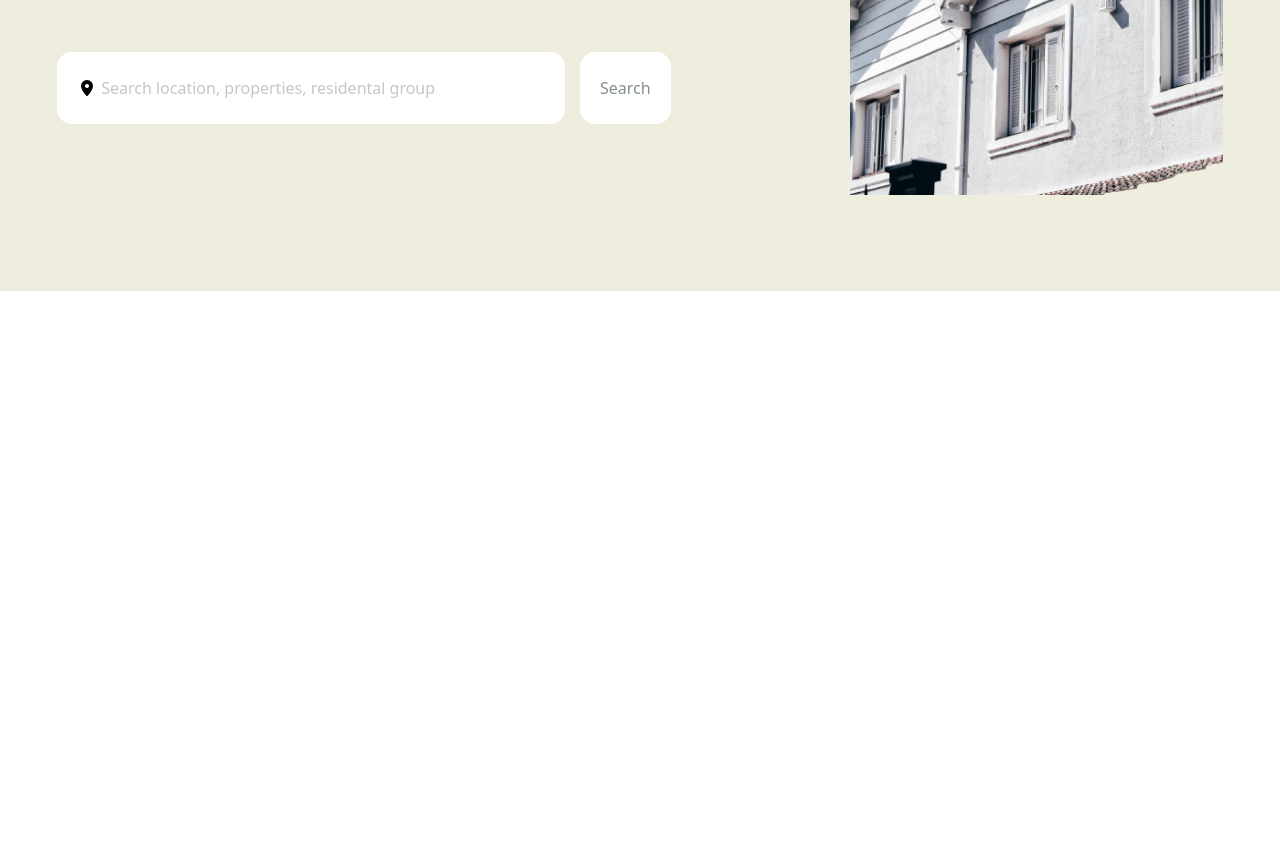
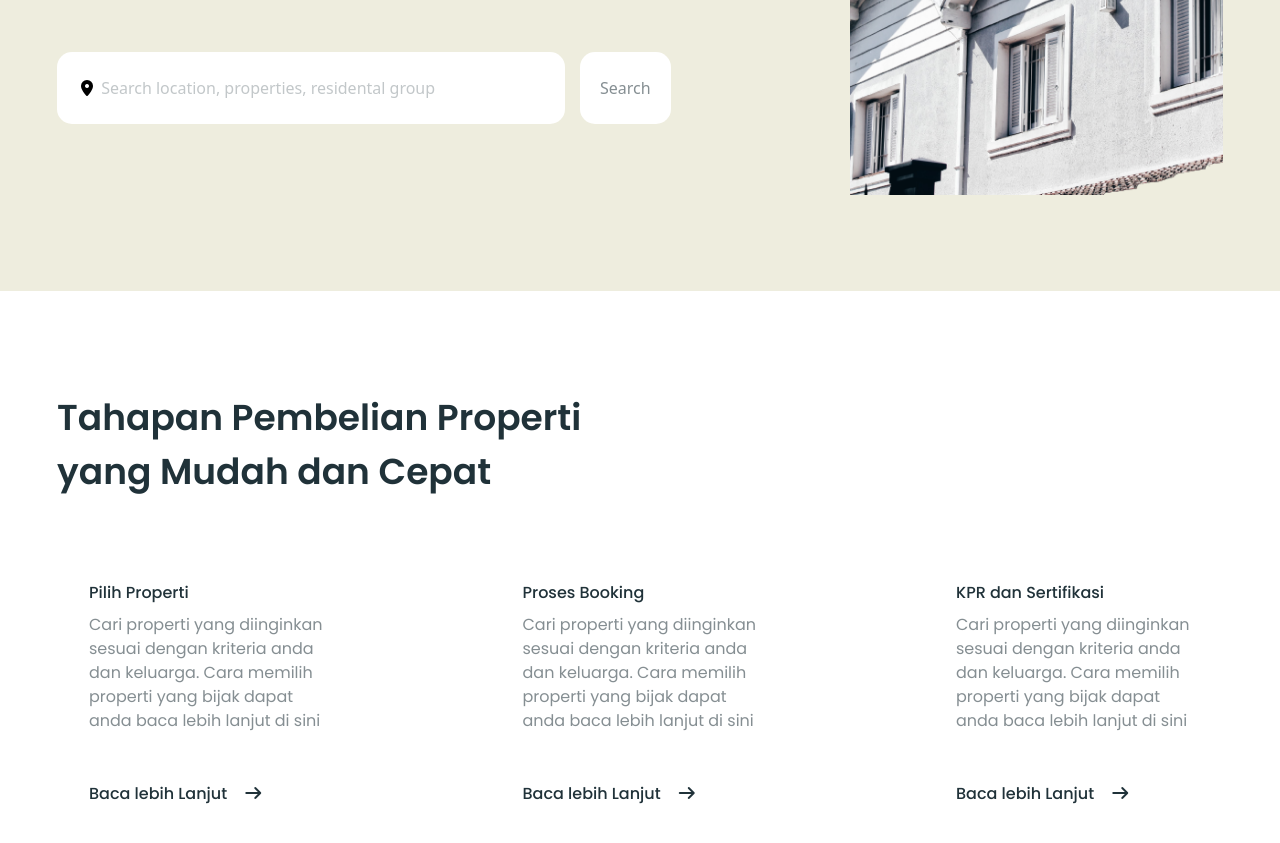
Before and after one commit to Sijan666/omahFigma, a website: page index.html in a window 1280 px wide. Shown: the part 565-1408 px from the top of the page. Before the commit the page ends 856 px from the top, so only its background shows below. Drawn offline with Linux system fonts and the light colour scheme.

Commit message:
add service part

```diff
--- a/index.html
+++ b/index.html
@@ -18,7 +18,7 @@
     <!-- header start here -->
     <header class="py-12.5 bg-[#EEEDDE]">
         <div class="container">
-            <div class="flex justify-between items-center">
+            <div class="flex justify-between">
                 <div class="logo">
                     <img src="images/logo.png" alt="Logo">
                 </div>
@@ -58,9 +58,29 @@
         </div>
     </section>
     <!-- banner part end -->
-    <!-- ads part start -->
-    <section>
+    <!-- service part start -->
+    <section class="servicePart">
+        <div class="container">
+            <h3 class="text-[36px] font-Poppins font-semibold text-[#203239] w-133.25 pb-15.5">Tahapan Pembelian Properti yang Mudah dan Cepat</h3>
+            <div class="flex justify-between">
+                <div class="py-5 px-8 rounded-[10px] hover:shadow-custom duration-300">
+                    <h3 class="text-[#203239] font-Poppins font-medium text-base">Pilih Properti</h3>
+                    <p class="text-base font-Poppins text-[#203239]/55 w-58.75 pt-2 pb-12">Cari properti yang diinginkan sesuai dengan kriteria anda dan keluarga. Cara memilih properti yang bijak dapat anda baca lebih lanjut di sini</p>
+                    <button class="text-[#203239] font-Poppins font-medium text-base cursor-pointer">Baca lebih Lanjut <i class="fa-solid fa-arrow-right ml-3"></i></button>
+                </div>
+                <div class="py-5 px-8 rounded-[10px] hover:shadow-custom duration-300">
+                    <h3 class="text-[#203239] font-Poppins font-medium text-base">Proses Booking</h3>
+                    <p class="text-base font-Poppins text-[#203239]/55 w-58.75 pt-2 pb-12">Cari properti yang diinginkan sesuai dengan kriteria anda dan keluarga. Cara memilih properti yang bijak dapat anda baca lebih lanjut di sini</p>
+                    <button class="text-[#203239] font-Poppins font-medium text-base cursor-pointer">Baca lebih Lanjut <i class="fa-solid fa-arrow-right ml-3"></i></button>
+                </div>
+                <div class="py-5 px-8 rounded-[10px] hover:shadow-custom duration-300">
+                    <h3 class="text-[#203239] font-Poppins font-medium text-base">KPR dan Sertifikasi</h3>
+                    <p class="text-base font-Poppins text-[#203239]/55 w-58.75 pt-2 pb-12">Cari properti yang diinginkan sesuai dengan kriteria anda dan keluarga. Cara memilih properti yang bijak dapat anda baca lebih lanjut di sini</p>
+                    <button class="text-[#203239] font-Poppins font-medium text-base cursor-pointer">Baca lebih Lanjut <i class="fa-solid fa-arrow-right ml-3"></i></button>
+                </div>
+            </div>
+        </div>
     </section>
-    <!-- ads part end -->
+    <!-- service part end -->
 </body>
 </html>
--- a/src/input.css
+++ b/src/input.css
@@ -2,6 +2,7 @@
 
 @theme {
     --font-Poppins: "Poppins", sans-serif;
+    --shadow-custom: 0px 4px 4px 0px rgba(0, 0, 0, 0.25);
 }
 
 .container{
@@ -11,3 +12,7 @@
 .flex{
     @apply flex items-center
 }
+
+.servicePart{
+    @apply py-25
+}
```
Also changed, not shown: src/output.css.
